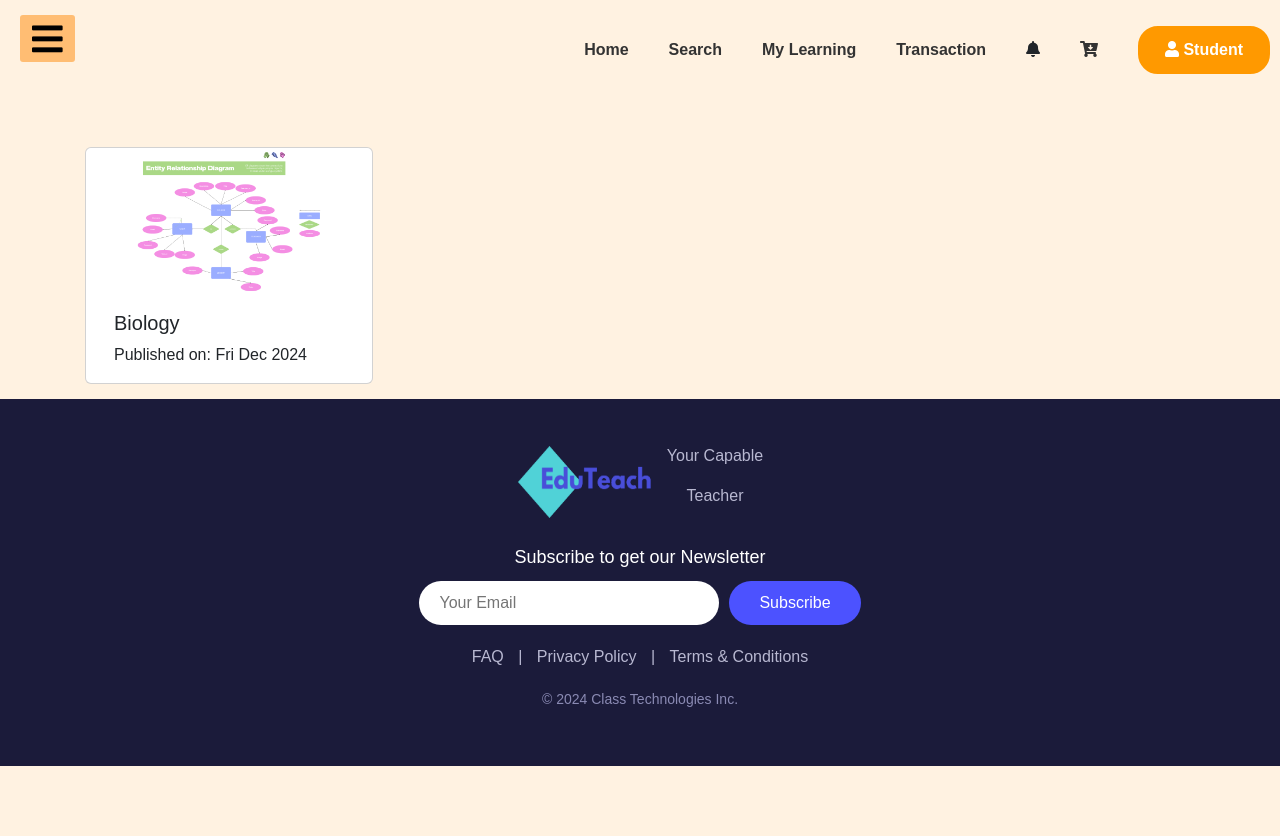
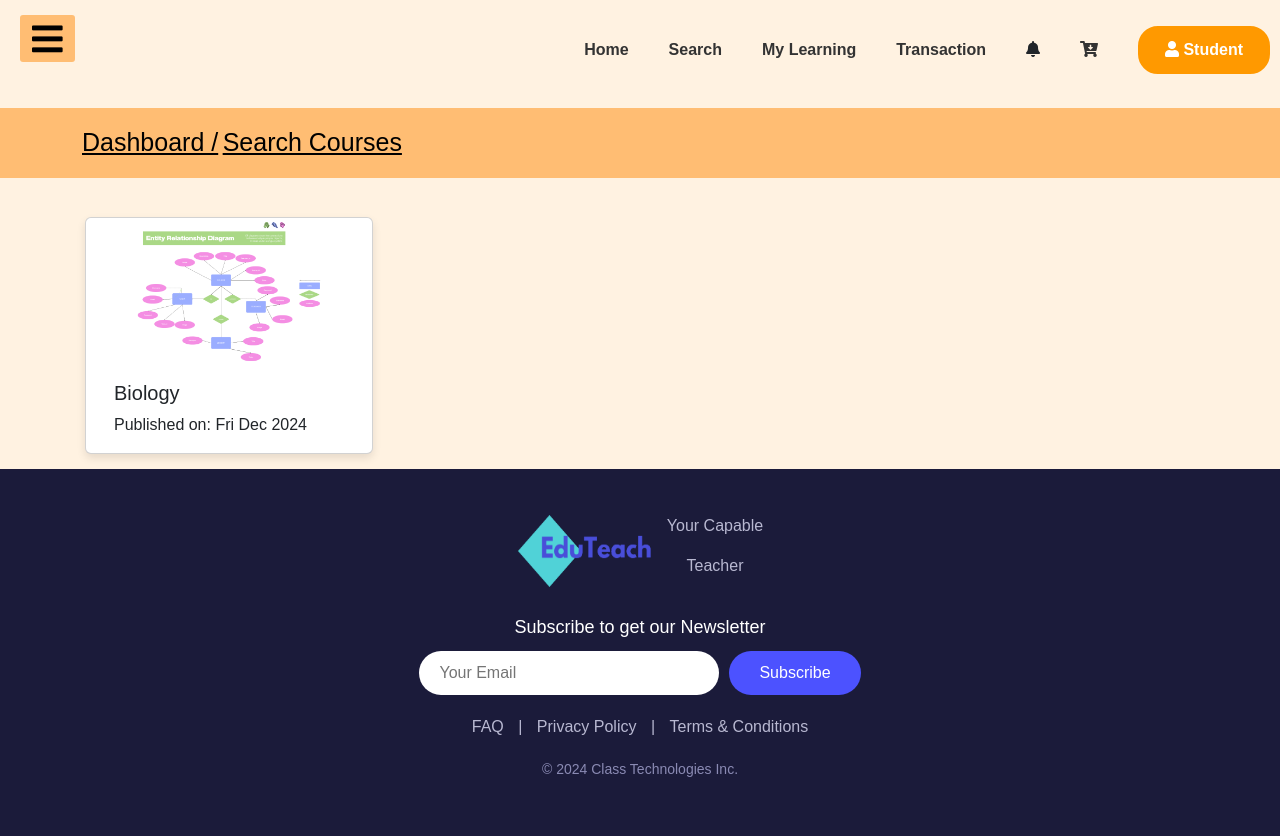
Before and after one commit to Ihsan-Nurhadi/Educourse_Kelompok1Django, a Django app: page /courses_app/ in a window 1280 px wide. Before the commit the page ends 766 px from the top, so only its background shows below. Run offline with Django 5.2, Linux system fonts and the light colour scheme; data comes from the database, SQL or seed files in the repository; both versions use the stored data as it was before the commit.

Commit message:
Styling class_list

```diff
--- /dev/null
+++ b/courses_app/static/css/post_list.css
@@ -0,0 +1,7 @@
+.card:hover{
+    transform: scale(1.02);
+}
+.card{
+    box-shadow: 0 4px 8px rgba(0, 0, 0, 0.1);
+    transition: transform 0.2s;
+}
--- a/courses_app/templates/courses_app/post_detail.html
+++ b/courses_app/templates/courses_app/post_detail.html
@@ -66,9 +66,4 @@
         {% endif %}
     </ul>
 </div>
-<<<<<<< HEAD
 {% endblock %}
-=======
-{% endblock %}
-
->>>>>>> 43b5527feea59cafd68ee7af6e5cfcc59dbd5ea7
--- a/courses_app/templates/courses_app/post_draft_list.html
+++ b/courses_app/templates/courses_app/post_draft_list.html
@@ -10,7 +10,7 @@
             <em>Created on: {{ post.created_date }}</em><br>
             {% if user.is_authenticated %}
                 <a class="btn btn-warning" href="{% url 'post_edit' pk=post.pk %}">Edit</a>
-                <a class="btn btn-success" href="{% url 'post_publish'  %}">Publish</a>
+                <a class="btn btn-success" href="{% url 'post_publish' pk=post.pk  %}">Publish</a>
             {% endif %}
         </li>
     {% empty %}
--- a/courses_app/templates/courses_app/post_list.html
+++ b/courses_app/templates/courses_app/post_list.html
@@ -1,5 +1,15 @@
 {% extends 'dashboard_app/base_dashboard_student.html' %}
+{% load static %}
+{% block head_block %}
+<link rel="stylesheet" href="{% static 'css/post_list.css' %}">
+{% endblock %}
 {% block body_block %}
+<div class="py-3" style="background:#FFBD73">
+    <div class="container nav-jejak">
+      <a class="text-black" href="{% url 'user_app:studentdashboard' %}" style="font-size: 25px;"> Dashboard /</a>
+      <a class="text-black" href="#" style="font-size: 25px;"> Search Courses</a>
+    </div>
+  </div>
 <div class="container mt-4">
     <div class="row">
         {% for post in post_list %}
```
Also changed, not shown: courses_app/static/css/class_list.css (added, +10 -0 lines), courses_app/templates/courses_app/class_list.html (+4 -4 lines), db.sqlite3, media/thumbnail/fisika.jpg (added).
